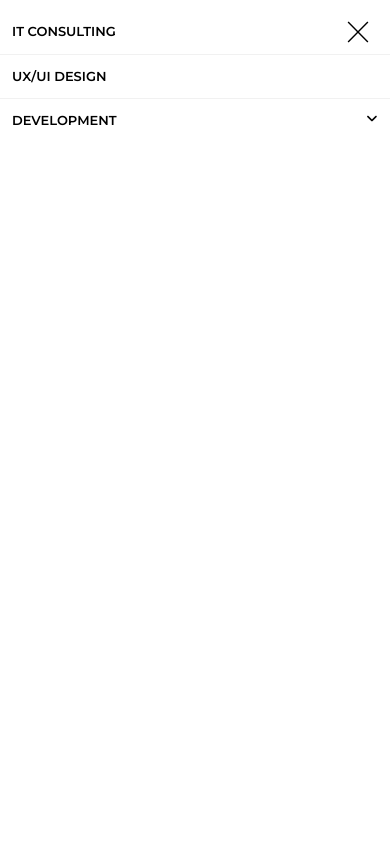
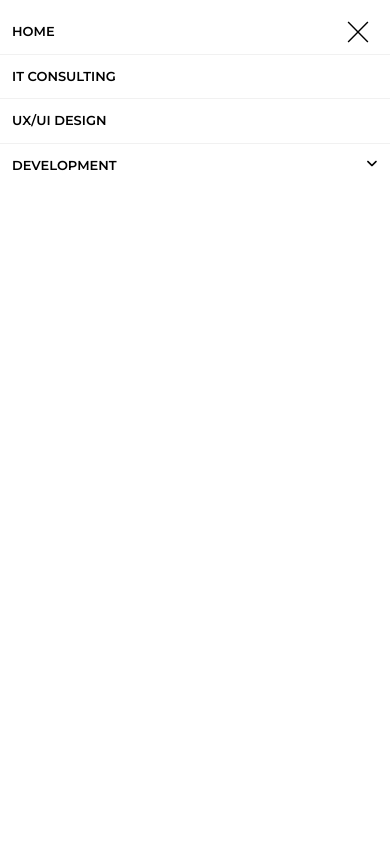
Before and after one commit to Parthowisi/wisitech, a React (Create React App) app: page / in a window 390 px wide. Both pictures are taken after a click on the element 358 px from the left and 35 px from the top of the page. Shown: the top 844 px of the page. Built offline with nearby package versions, Linux system fonts and the light colour scheme.

Commit message:
Update Nav Menu

```diff
--- a/src/componets/Header.js
+++ b/src/componets/Header.js
@@ -32,7 +32,7 @@ const Header = () => {
                             /> : <><span /><span /><span /></>}
                     </div>
 
-                    <nav className={isMenu === true ? "mobile_open" : "" }>
+                    <nav style={{ display: isMenu ? 'block' : '' }}>
                         <ul>
                             { menus.map((item, index) => <Menuitem key={index} item={item} />) }
                         </ul>
--- a/src/componets/Menuitem.js
+++ b/src/componets/Menuitem.js
@@ -5,18 +5,18 @@ function Menuitem({item}){
     const [open, setOpen] = useState(false);
 
     var iClass = item.level ==1 ? 'fa fa-angle-right' : 'fa fa-angle-down';
+    const liClass = item.level ==1 ? 'sub_menu_arrow' : 'menu_arrow';
     var subMenuClass = item.level ==1 ? 'sub_sub_menu' : 'submenu';
     var menuActive = item.level ==1 ? 'submenu_active' : 'menu_active';
+
     if(open){
         iClass = `${iClass} ${menuActive}`;
         subMenuClass = `${subMenuClass} show`;
     }
 
-    if(!item.hide){
-
     if(item.childrens){
         return (
-                <li className={item.level==1 ? "sub_menu_arrow" : "menu_arrow"}>
+            <li className={liClass}>
                 <a href={item.path || "#"}>{item.title}</a>
 
                 <i className={iClass} onClick={() => setOpen(!open)} />
@@ -28,9 +28,8 @@ function Menuitem({item}){
         )
     }else{
         return (
-                <li><a href={item.path || "#"}>{item.title}</a></li>
+            <li className={item.class || ""}><a href={item.path || "#"}>{item.title}</a></li>
         )
-        }
     }
 }
 
--- a/src/data/menuitem.json
+++ b/src/data/menuitem.json
@@ -3,7 +3,7 @@
         "title": "HOME",
         "path": "https://www.wisitech.com/",
         "level": 0,
-        "hide": true
+        "class": "mob_nav_link"
     },
     {
         "title": "IT CONSULTING",
@@ -29,6 +29,11 @@
                         "title": "Android App Development",
                         "path": "https://www.wisitech.com/mobile-apps/android-app-development/",
                         "level": 2
+                    },
+                    {
+                        "title": "Iphone App Development",
+                        "path": "https://www.wisitech.com/mobile-apps/iphone-app-development-services/",
+                        "level": 2
                     }
                 ]
             },
```
Lines whose indentation alone changed are shown as unchanged.
